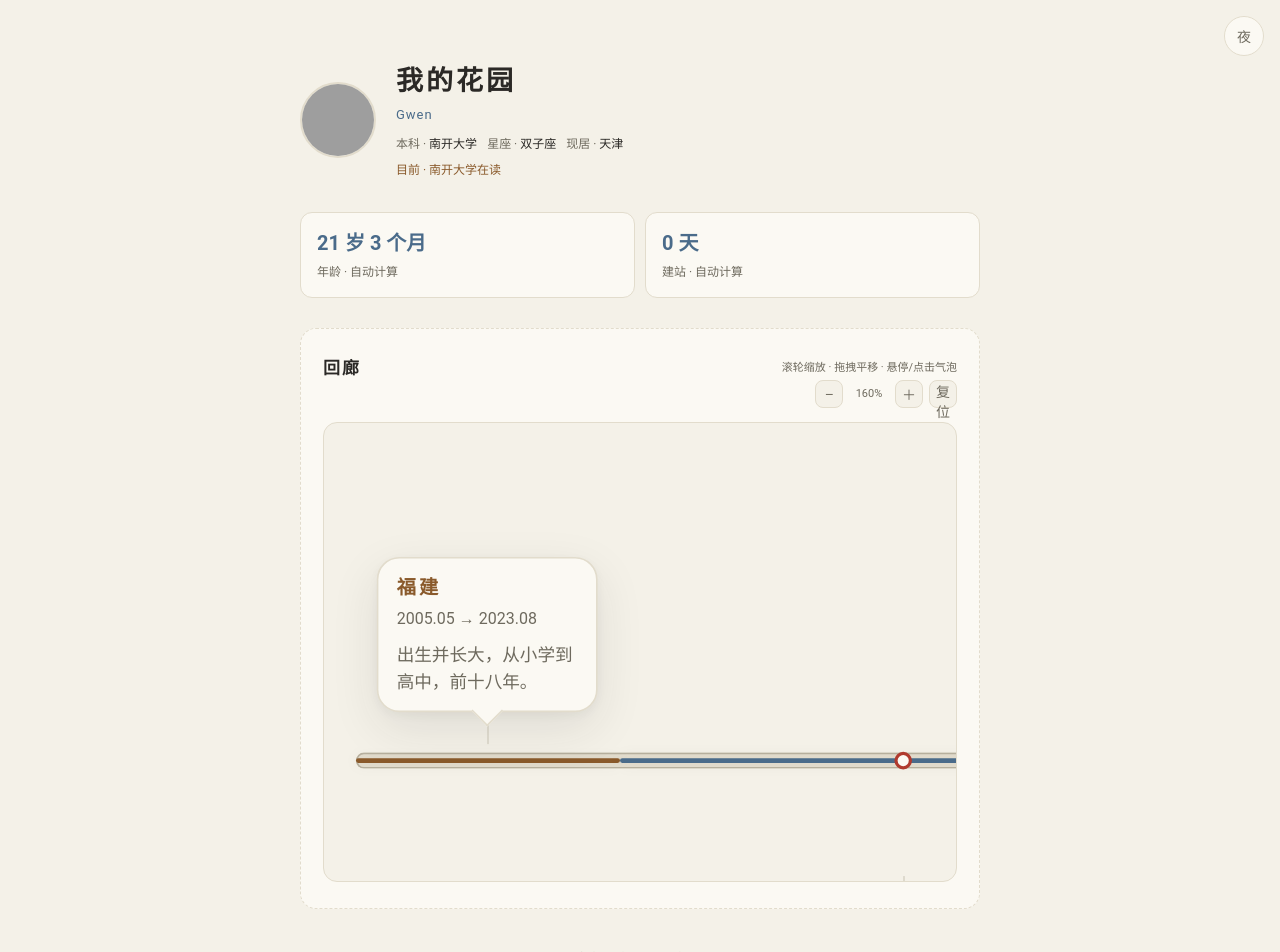
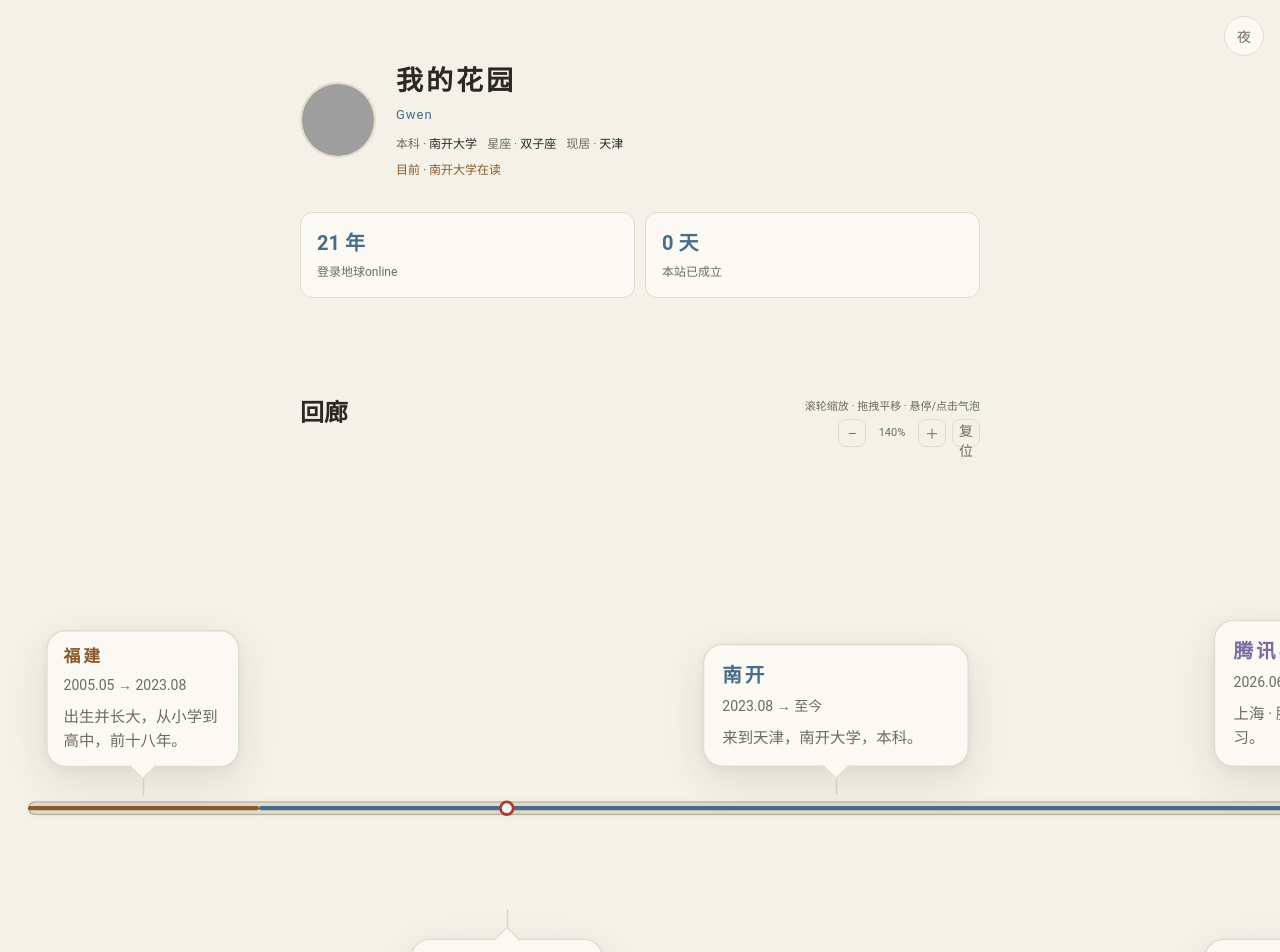
Before and after one commit to Gwen522/my-garden, a Vue app: page / in a window 1280 px wide. Shown: the top 952 px of the page. Built offline with nearby package versions, Linux system fonts and the light colour scheme; grey boxes are pictures that could not be loaded.

Commit message:
回廊 v3：全宽透明画廊（原生滚轮/拖拽监听、整线铺满初始视角）；面板分页（设置/画廊）；统计文案改为登录地球online/本站已成立

```diff
--- a/src/App.vue
+++ b/src/App.vue
@@ -33,9 +33,9 @@ function calcAge(birthday) {
   if (n.getDate() < b.getDate()) m--
   return { y, m }
 }
-const ageText = computed(() => {
+const ageYears = computed(() => {
   const a = calcAge(settings.value?.birthday)
-  return a ? `${a.y} 岁 ${a.m} 个月` : '待填写'
+  return a ? `${a.y} 年` : '待填写'
 })
 const siteDays = computed(() => {
   if (!settings.value?.siteCreated) return '待填写'
@@ -63,11 +63,12 @@ onMounted(async () => {
 </script>
 
 <template>
-  <div class="page" v-if="settings">
+  <div v-if="settings" class="shell">
     <button class="mode-toggle" @click="toggleMode" :title="mode === 'dark' ? '切到白天' : '切到黑夜'">
       {{ mode === 'dark' ? '昼' : '夜' }}
     </button>
 
+    <div class="page">
       <header class="hero">
         <img v-if="settings.avatar" class="avatar" :src="settings.avatar" alt="头像" />
         <div>
@@ -84,16 +85,17 @@ onMounted(async () => {
 
       <section class="stats">
         <div class="stat">
-        <span class="num">{{ ageText }}</span>
-        <span class="label">年龄 · 自动计算</span>
+          <span class="num">{{ ageYears }}</span>
+          <span class="label">登录地球online</span>
         </div>
         <div class="stat">
           <span class="num">{{ siteDays }}</span>
-        <span class="label">建站 · 自动计算</span>
+          <span class="label">本站已成立</span>
         </div>
       </section>
+    </div>
 
-    <section class="room corridor">
+    <section class="corridor-zone">
       <Corridor
         :periods="periods"
         :nodes="nodes"
@@ -101,7 +103,7 @@ onMounted(async () => {
       />
     </section>
 
-    <footer>框架设计 v0.4 · 回廊 v2</footer>
+    <footer>框架设计 v0.4 · 回廊 v3</footer>
   </div>
   <div v-else-if="error" class="page">{{ error }}</div>
   <div v-else class="page">加载中…</div>
--- a/src/components/Corridor.vue
+++ b/src/components/Corridor.vue
@@ -152,7 +152,7 @@ const offsets = computed(() => {
 
 // ---------- 交互 ----------
 const stripRef = ref(null)
-const scale = ref(1.6)
+const scale = ref(1.4)
 const tx = ref(0)
 const ty = ref(0)
 const drag = ref(null)
@@ -181,14 +181,17 @@ function zoomAt(mx, factor) {
   scale.value = ns
   clamp()
 }
+// 初始/复位：整条时间线铺满画廊宽度
 function applyView() {
   if (!stripRef.value) return
-  scale.value = 1.6
-  tx.value = cw() * 0.5 - layout.value.nowX * scale.value
+  const w = cw()
+  scale.value = Math.max(0.6, w / 1600)
+  tx.value = (w - TRACK_W * scale.value) / 2
   ty.value = 0
   clamp()
 }
 function onWheel(e) {
+  e.preventDefault()
   const r = stripRef.value.getBoundingClientRect()
   zoomAt(e.clientX - r.left, e.deltaY < 0 ? 1.08 : 0.92)
 }
@@ -217,9 +220,29 @@ function onTrackClick(e) {
 
 onMounted(() => {
   applyView()
+  const el = stripRef.value
+  if (!el) return
+  // 原生监听（与 demo 同款），确保滚轮缩放/拖拽在各类浏览器中都生效
+  el.addEventListener('wheel', onWheel, { passive: false })
+  el.addEventListener('pointerdown', onDown)
+  el.addEventListener('pointermove', onMove)
+  el.addEventListener('pointerup', onUp)
+  el.addEventListener('pointercancel', onUp)
+  el.addEventListener('dblclick', applyView)
   window.addEventListener('resize', applyView)
 })
-onBeforeUnmount(() => window.removeEventListener('resize', applyView))
+onBeforeUnmount(() => {
+  const el = stripRef.value
+  if (el) {
+    el.removeEventListener('wheel', onWheel)
+    el.removeEventListener('pointerdown', onDown)
+    el.removeEventListener('pointermove', onMove)
+    el.removeEventListener('pointerup', onUp)
+    el.removeEventListener('pointercancel', onUp)
+    el.removeEventListener('dblclick', applyView)
+  }
+  window.removeEventListener('resize', applyView)
+})
 </script>
 
 <template>
@@ -237,9 +260,7 @@ onBeforeUnmount(() => window.removeEventListener('resize', applyView))
       </div>
     </div>
 
-    <div v-if="layout.segs.length" ref="strip" class="c-strip"
-         @wheel.prevent="onWheel" @pointerdown="onDown" @pointermove="onMove"
-         @pointerup="onUp" @pointercancel="onUp">
+    <div v-if="layout.segs.length" ref="strip" class="c-strip">
       <div class="c-world" :style="{ transform: worldTransform }">
         <div class="c-track" @click="onTrackClick">
           <div class="c-ribbon"></div>
@@ -307,12 +328,15 @@ onBeforeUnmount(() => window.removeEventListener('resize', applyView))
 </template>
 
 <style scoped>
+.corridor { width: 100%; }
 .corridor-head {
   display: flex;
   align-items: flex-start;
   justify-content: space-between;
   gap: 10px;
-  margin-bottom: 14px;
+  margin: 0 auto 14px;
+  padding: 0 20px;
+  max-width: 720px;
   flex-wrap: wrap;
 }
 .corridor-tools { text-align: right; }
@@ -332,11 +356,10 @@ onBeforeUnmount(() => window.removeEventListener('resize', applyView))
 
 .c-strip {
   position: relative;
-  height: 460px;
+  width: 100%;
+  height: 540px;
   overflow: hidden;
-  border: 1px solid var(--border);
-  border-radius: 14px;
-  background: var(--bg);
+  background: transparent;
   cursor: grab;
   touch-action: none;
   user-select: none;
--- a/src/style.css
+++ b/src/style.css
@@ -177,9 +177,16 @@ body {
 .room h2 { font-family: var(--font-serif); font-size: 17px; letter-spacing: 2px; }
 .corridor { text-align: left; }
 
+/* ===== 回廊画廊（全宽、透明） ===== */
+.corridor-zone {
+  width: 100%;
+  padding: 6px 0 10px;
+}
+
 footer {
   text-align: center;
   color: var(--text-2);
   font-size: 12px;
-  margin-top: 40px;
+  margin-top: 48px;
+  padding-bottom: 60px;
 }
```
Also changed, not shown: admin/app.js (+26 -8 lines), admin/index.html (+18 -7 lines), admin/style.css (+15 -0 lines). Lines whose indentation alone changed are shown as unchanged.
